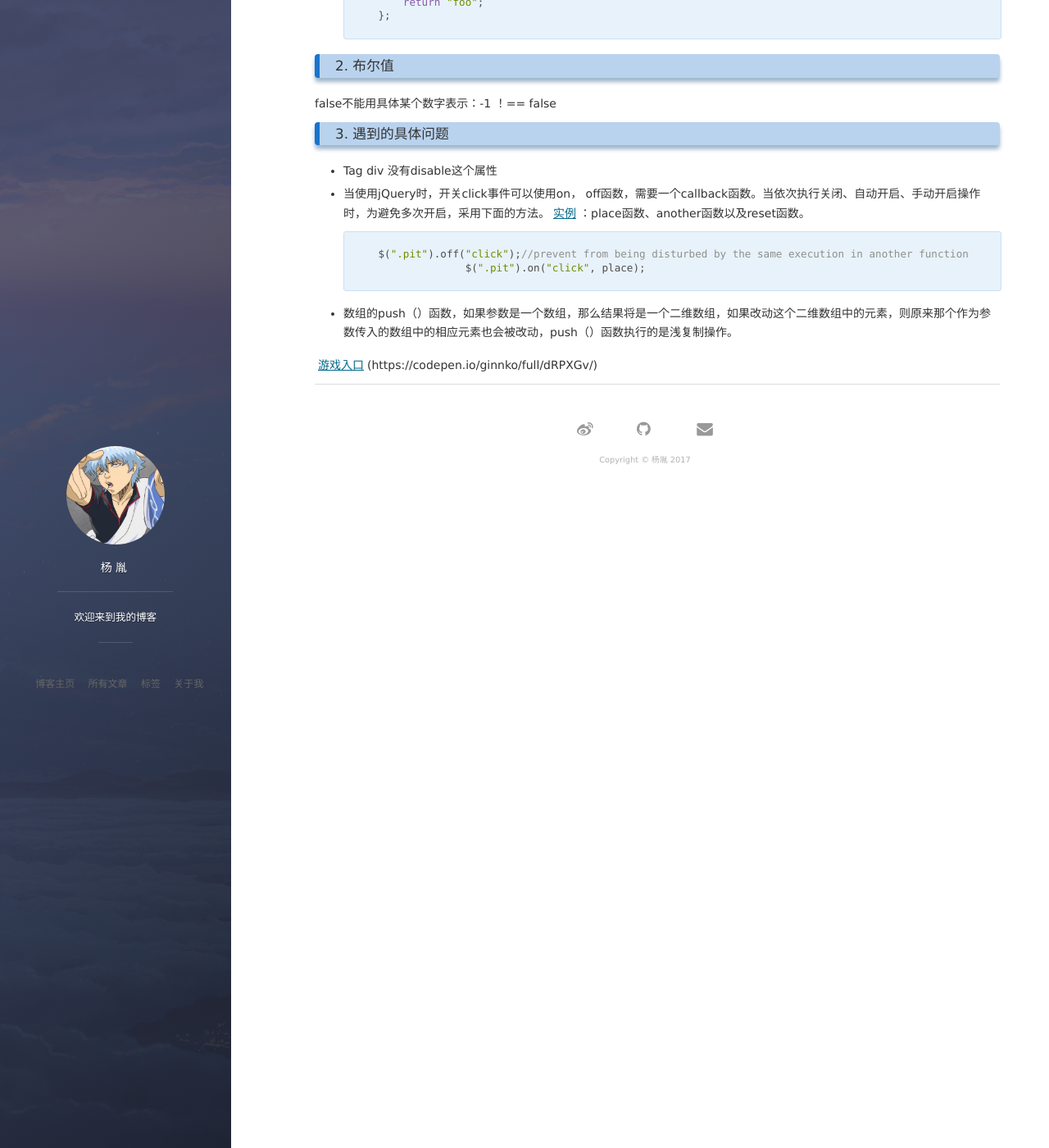
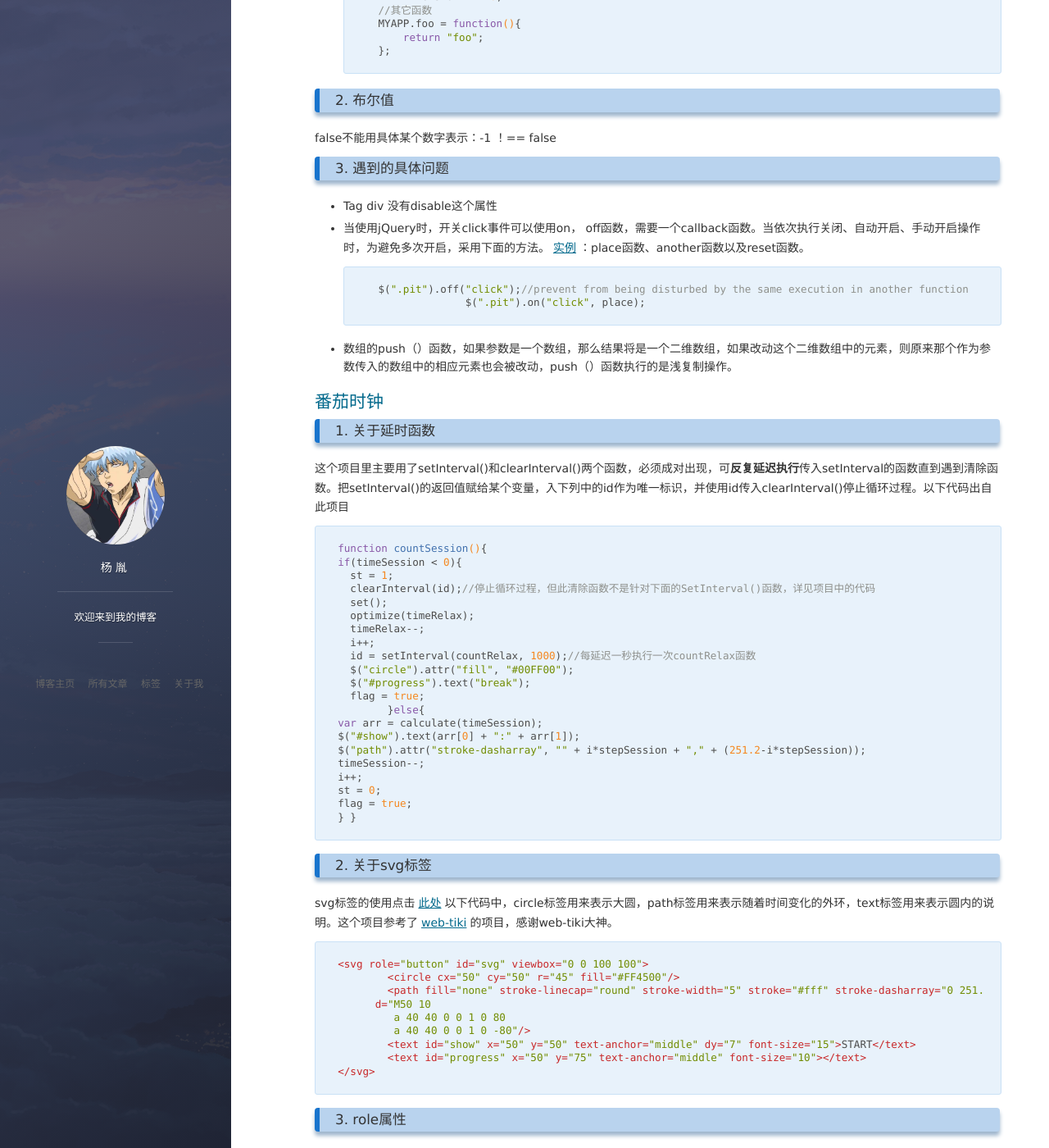
Before and after one commit to ginnko/old-blog, a Jekyll site: the page built from _posts/2017-06-12-sumary about some projects.md, in a window 1280 px wide and 1400 px high, scrolled down 781 px. Shown: the whole window at 82% size. Built offline with Jekyll 4.4.1, drawn with Linux system fonts in a browser that asks for light colours; nearby versions of some CDN libraries; Markdown is read by kramdown in place of the engine named in the settings; comment, search, counter and statistics services are not loaded; some of the changed text lies outside the part shown.

Commit message:
add a new article

```diff
--- a/_posts/2017-06-12-sumary about some projects.md
+++ b/_posts/2017-06-12-sumary about some projects.md
@@ -1,10 +1,10 @@
 ---
 layout: post
-title: Tic Tac Toe 游戏项目总结
+title: 几个小项目总结
 date: 2017-06-12
-tag: jQuery,on,off,push,变量作用域
+tag: javascript function variable
 ---
-
+## [Tic Tac Toe游戏](https://codepen.io/ginnko/full/dRPXGv/)
 ### 1. 变量作用域
 在计算器、番茄闹钟和这个项目中，都遇到了在for循环中用var定义一个循环变量后，即便出了for循环的范围依然可以使用的情况，现在返回头，从廖大角虫的[教程](http://www.liaoxuefeng.com/wiki/001434446689867b27157e896e74d51a89c25cc8b43bdb3000/0014344993159773a464f34e1724700a6d5dd9e235ceb7c000)里再明确一下变量作用域。
 
@@ -51,4 +51,54 @@ false不能用具体某个数字表示：-1 ！== false
 
 - 数组的push（）函数，如果参数是一个数组，那么结果将是一个二维数组，如果改动这个二维数组中的元素，则原来那个作为参数传入的数组中的相应元素也会被改动，push（）函数执行的是浅复制操作。
 
-[游戏入口](https://codepen.io/ginnko/full/dRPXGv/)(https://codepen.io/ginnko/full/dRPXGv/)
+
+
+## [番茄时钟](https://codepen.io/ginnko/full/EXxXJw/)
+### 1. 关于延时函数
+这个项目里主要用了setInterval()和clearInterval()两个函数，必须成对出现，可**反复延迟执行**传入setInterval的函数直到遇到清除函数。把setInterval()的返回值赋给某个变量，入下列中的id作为唯一标识，并使用id传入clearInterval()停止循环过程。以下代码出自此项目
+
+	function countSession(){
+    if(timeSession < 0){
+      st = 1;
+      clearInterval(id);//停止循环过程，但此清除函数不是针对下面的SetInterval()函数，详见项目中的代码
+      set();
+      optimize(timeRelax);
+      timeRelax--;
+      i++;
+      id = setInterval(countRelax, 1000);//每延迟一秒执行一次countRelax函数
+      $("circle").attr("fill", "#00FF00");
+      $("#progress").text("break");
+      flag = true;
+ 	}else{
+    var arr = calculate(timeSession);
+    $("#show").text(arr[0] + ":" + arr[1]);
+    $("path").attr("stroke-dasharray", "" + i*stepSession + "," + (251.2-i*stepSession));
+    timeSession--;
+    i++;
+    st = 0;
+    flag = true;
+    }
+}
+
+### 2. 关于svg标签
+svg标签的使用点击[此处](https://developer.mozilla.org/zh-CN/docs/Web/SVG/Tutorial/Paths)以下代码中，circle标签用来表示大圆，path标签用来表示随着时间变化的外环，text标签用来表示圆内的说明。这个项目参考了[web-tiki](https://codepen.io/web-tiki/full/qEGvMN/)的项目，感谢web-tiki大神。
+
+	<svg role="button" id="svg" viewbox="0 0 100 100">
+    	<circle cx="50" cy="50" r="45" fill="#FF4500"/>
+    	<path fill="none" stroke-linecap="round" stroke-width="5" stroke="#fff" stroke-dasharray="0 251.2"
+          d="M50 10
+             a 40 40 0 0 1 0 80
+             a 40 40 0 0 1 0 -80"/>
+    	<text id="show" x="50" y="50" text-anchor="middle" dy="7" font-size="15">START</text>
+    	<text id="progress" x="50" y="75" text-anchor="middle" font-size="10"></text>
+    </svg>
+
+### 3. role属性
+role属性位于某个标签内，当拥有某个属性值后会使所在标签具有属性值得某些功能。比如上述代码中的svg标签，role="button"是的svg标签拥有了click事件。
+
+## [JavaScrip计算器](https://codepen.io/ginnko/full/EXxXJw/)
+### 1. RegExp
+这个项目中使用了RegExp的exec()函数，详见这篇[总结]()。
+### 2. this & $(this)
+this:表示一个html元素， this.title
+$(this):表示一个jQuery对象， $(this).attr("title")
```
Also changed, not shown: _posts/2017-06-13-Regular Express.md (added, +24 -0 lines).
